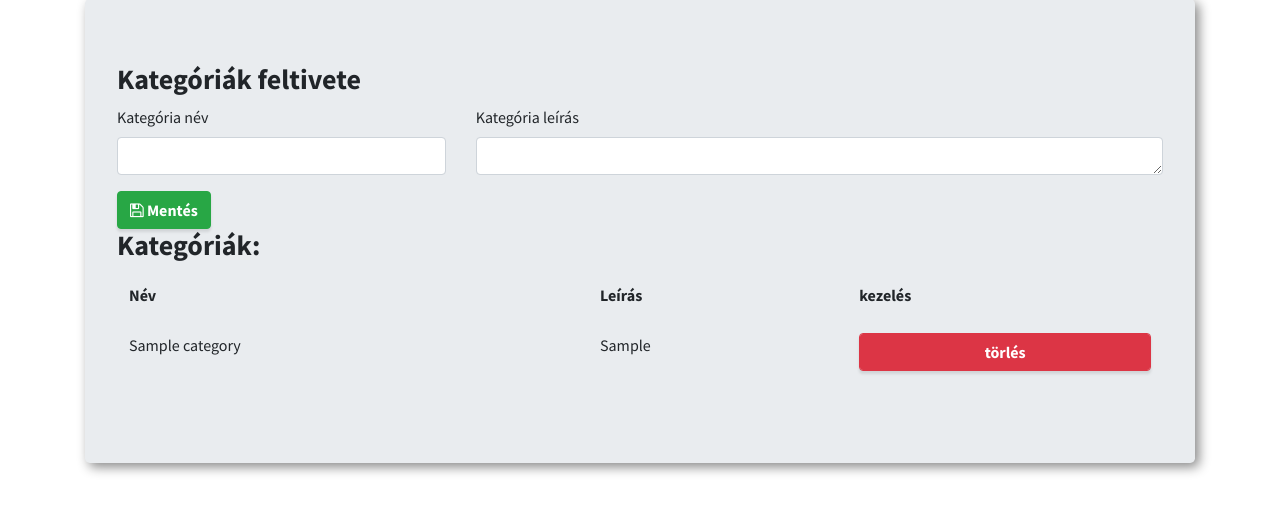
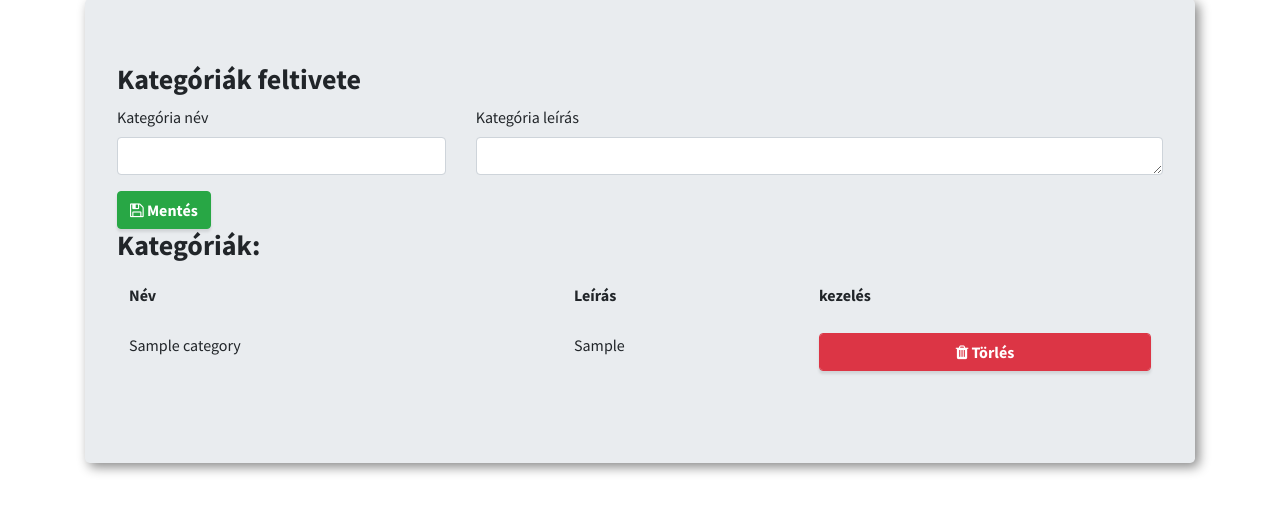
Before and after one commit to zakanybalazs/ptmakeup, a PHP site: page /admin/index.php in a window 1280 px wide. Shown: the part 279-800 px from the top of the page. Run offline with PHP 8.4, Linux system fonts and the light colour scheme; tables that the repository leaves empty or names only in its code hold one stand-in row (values such as "Sample post"); some libraries are stand-ins or nearby versions.

Commit message:
File upload 2

```diff
--- a/admin/index.php
+++ b/admin/index.php
@@ -66,6 +66,7 @@ $server = mysqli_connect($hostDB,$userDB,$passDB,$tableDB);
     <input type="file" id="new_photo" onchange="hh()">
   </div>
 
+
 <script type="text/javascript">
 function feltolt() {
   var cat = $('#photo_cat option:selected').html();
@@ -104,7 +105,7 @@ function feltolt() {
         });
         new PNotify({
           title: 'Siker',
-          text: 'Sikeresen rögzíte!',
+          text: 'Sikeresen rögzítve!',
           animate: { animate: true, in_class: 'bounceInLeft',
           out_class: 'bounceOutRight',},
           type: "success",
@@ -224,7 +225,7 @@ $(document).ready(function(){
              <tr id="tr_<?php echo $swa['cat_id'] ?>">
                <td><?php echo $swa['name'] ?></td>
                <td><?php echo $swa['leiras'] ?></td>
-               <td><button type="button" class="btn btn-danger form-control" name="button" onclick="torol('<?php echo $id ?>')">törlés</button></td>
+               <td><button type="button" class="btn btn-danger form-control" name="button" onclick="torol('<?php echo $id ?>')"><i class="fa fa-trash" aria-hidden="true"></i> Törlés</button></td>
              </tr>
             <?php } ?>
           </tbody>
```
